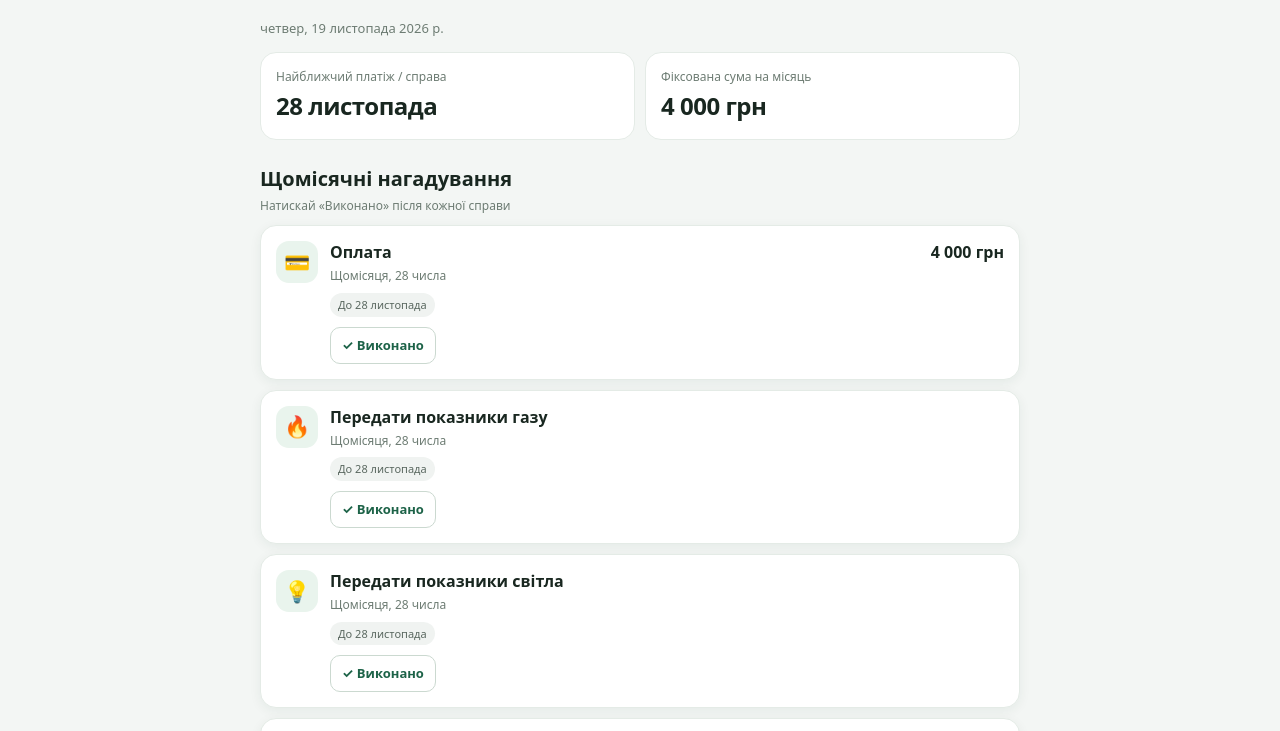
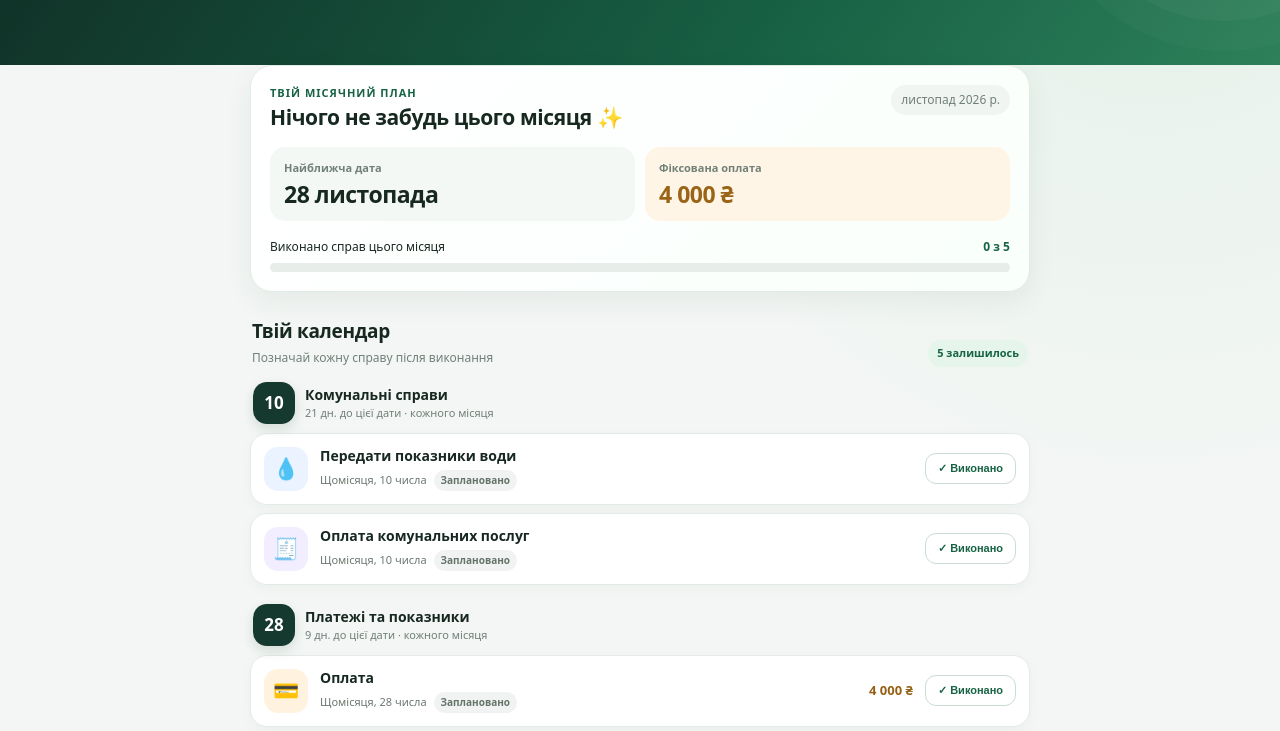
Before and after one commit to balakleyatojebalakleya-art/tyachiv-fuel-monitor, a plain HTML site: page payments/index.html in a window 1280 px wide. Shown: the part 139-870 px from the top of the page. Drawn offline with Linux system fonts and the light colour scheme.

Commit message:
Improve My Payments app design

```diff
--- a/payments/index.html
+++ b/payments/index.html
@@ -2,60 +2,78 @@
 <html lang="uk">
 <head>
 <meta charset="utf-8"><meta name="viewport" content="width=device-width,initial-scale=1">
-<meta name="theme-color" content="#173d32"><meta name="description" content="Особистий календар платежів і щомісячних справ.">
+<meta name="theme-color" content="#163d32"><meta name="description" content="Особистий календар платежів і щомісячних справ.">
 <link rel="manifest" href="./manifest.webmanifest"><link rel="icon" href="./icon.svg" type="image/svg+xml">
 <title>Мої платежі</title>
 <style>
-:root{color-scheme:light;--bg:#f3f6f4;--card:#fff;--ink:#192720;--muted:#6d7c73;--line:#e4ebe6;--green:#1d6348;--pale:#e9f4ed;--orange:#fff4df}
-*{box-sizing:border-box}body{margin:0;background:var(--bg);color:var(--ink);font:16px/1.45 system-ui,-apple-system,"Segoe UI",sans-serif}
-header{background:linear-gradient(130deg,#14372d,#267151);color:white;padding:28px 0 38px}.wrap{width:min(760px,calc(100% - 28px));margin:auto}
-.brand{display:flex;align-items:center;gap:13px}.logo{width:48px;height:48px;border-radius:15px;background:#ffffff20;display:grid;place-items:center;font-size:25px}h1{font-size:clamp(28px,6vw,36px);line-height:1.1;margin:0;letter-spacing:-.7px}header p{margin:7px 0 0;color:#d9ebe1}
-main{padding:22px 0 48px}.today{color:var(--muted);font-size:13px;margin-bottom:14px}
-.summary{display:grid;grid-template-columns:1fr 1fr;gap:10px;margin-bottom:18px}.stat{background:var(--card);border:1px solid var(--line);border-radius:16px;padding:15px}.stat small{display:block;color:var(--muted);font-size:12px}.stat strong{display:block;font-size:24px;margin-top:4px;letter-spacing:-.5px}
-.section-title{display:flex;justify-content:space-between;align-items:end;gap:12px;margin:24px 0 11px}h2{font-size:20px;margin:0}.hint{font-size:12px;color:var(--muted);margin:4px 0 0}
-.task{background:var(--card);border:1px solid var(--line);border-radius:16px;padding:15px;margin:10px 0;display:flex;gap:12px;align-items:flex-start;box-shadow:0 3px 12px #163c2910}.task.done{opacity:.68}.task.done .task-name{text-decoration:line-through}.task-icon{width:42px;height:42px;border-radius:13px;background:var(--pale);display:grid;place-items:center;font-size:21px;flex:none}.task-content{flex:1;min-width:0}.task-top{display:flex;justify-content:space-between;gap:8px;align-items:start}.task-name{font-weight:750}.task-date{font-size:12px;color:var(--muted);margin-top:3px}.amount{font-weight:800;white-space:nowrap}.tag{display:inline-block;font-size:11px;padding:4px 8px;border-radius:20px;background:#f0f3f1;color:#59675f;margin-top:8px}.tag.soon{background:var(--orange);color:#855b12}.tag.done-tag{background:var(--pale);color:var(--green)}
-button{font:inherit;cursor:pointer}.done-btn{border:1px solid #cbd9d0;background:white;color:var(--green);border-radius:10px;padding:8px 11px;font-size:13px;font-weight:700;margin-top:10px}.done-btn:hover{background:var(--pale)}.done .done-btn{background:var(--pale)}
-.notice{background:var(--orange);border:1px solid #f0dfbd;border-radius:14px;padding:12px 14px;font-size:13px;color:#70541e;margin-top:18px}
-.actions{display:flex;gap:9px;flex-wrap:wrap;margin-top:18px}.secondary{border:1px solid var(--line);background:white;border-radius:11px;padding:10px 13px;color:var(--ink);font-size:13px;font-weight:650}
-footer{color:var(--muted);font-size:12px;padding:18px 0;border-top:1px solid var(--line)}
-@media(max-width:420px){.task{padding:13px}.summary{gap:8px}.stat{padding:12px}.stat strong{font-size:21px}.task-icon{width:38px;height:38px}}
+:root{color-scheme:light;--bg:#f3f6f4;--card:#fff;--ink:#172820;--muted:#718078;--line:#e4ebe6;--green:#176344;--deep:#15392e;--mint:#e6f5eb;--blue:#eaf3ff;--amber:#fff3df;--purple:#f2edff;--shadow:0 10px 28px #183c2910}
+*{box-sizing:border-box}body{margin:0;background:radial-gradient(ellipse at 90% 0%,#e3f1e8 0,transparent 34%),var(--bg);color:var(--ink);font:15px/1.5 system-ui,-apple-system,"Segoe UI",sans-serif}.wrap{width:min(780px,calc(100% - 28px));margin:auto}
+header{color:white;background:linear-gradient(125deg,#102d25 0%,#176044 62%,#2d8059 100%);padding:25px 0 68px;position:relative;overflow:hidden}header:after{content:"";position:absolute;width:260px;height:260px;border:1px solid #ffffff20;border-radius:50%;right:-75px;top:-130px;box-shadow:0 0 0 28px #ffffff08,0 0 0 58px #ffffff06}
+.brand{display:flex;align-items:center;gap:13px;position:relative;z-index:1}.logo{width:52px;height:52px;border-radius:17px;background:#ffffff20;border:1px solid #ffffff30;display:grid;place-items:center;font-size:26px;box-shadow:inset 0 1px #ffffff30}h1{font-size:clamp(29px,6vw,38px);line-height:1.08;margin:0;letter-spacing:-1px}header p{margin:7px 0 0;color:#d7e9df;font-size:14px}.today{margin-top:22px;color:#e1f0e6;font-size:13px;position:relative;z-index:1}
+main{padding:0 0 42px;margin-top:-42px;position:relative;z-index:2}.hero{background:linear-gradient(135deg,#fff,#f9fffb);border:1px solid #e0ebe3;border-radius:22px;padding:19px;box-shadow:var(--shadow)}
+.hero-top{display:flex;justify-content:space-between;gap:12px;align-items:flex-start}.eyebrow{font-size:11px;font-weight:800;letter-spacing:1px;text-transform:uppercase;color:var(--green)}.hero h2{font-size:21px;line-height:1.2;margin:4px 0 0;letter-spacing:-.4px}.month{font-size:12px;color:var(--muted);background:#f0f5f1;border-radius:20px;padding:6px 10px;white-space:nowrap}
+.stats{display:grid;grid-template-columns:1fr 1fr;gap:10px;margin-top:17px}.stat{border-radius:15px;padding:13px 14px;background:#f3f8f4}.stat.money{background:#fff5e7}.stat small{display:block;font-size:11px;color:var(--muted);font-weight:650}.stat strong{display:block;font-size:23px;line-height:1.25;margin-top:3px;letter-spacing:-.5px}.stat.money strong{color:#9a6416}
+.progress-head{display:flex;justify-content:space-between;gap:10px;margin:17px 0 7px;font-size:12px}.progress-head span:last-child{font-weight:800;color:var(--green)}.progress{height:9px;background:#e7eee9;border-radius:20px;overflow:hidden}.progress>i{display:block;height:100%;width:0;background:linear-gradient(90deg,#269a65,#78c995);border-radius:20px;transition:width .25s}
+.section-head{display:flex;justify-content:space-between;align-items:end;gap:12px;margin:25px 2px 10px}h3{font-size:19px;margin:0;letter-spacing:-.3px}.hint{font-size:12px;color:var(--muted);margin:3px 0 0}.count{font-size:11px;font-weight:750;color:var(--green);background:var(--mint);padding:5px 9px;border-radius:20px;white-space:nowrap}
+.day-group{margin:15px 0 19px}.day-heading{display:flex;align-items:center;gap:10px;margin:0 3px 9px}.day-number{width:42px;height:42px;border-radius:14px;background:var(--deep);color:white;display:grid;place-items:center;font-size:17px;font-weight:850;box-shadow:0 5px 12px #15392e22}.day-label{font-weight:800;font-size:14px}.day-caption{font-size:11px;color:var(--muted)}
+.task{display:flex;gap:12px;align-items:center;background:var(--card);border:1px solid var(--line);border-radius:17px;padding:13px;margin:8px 0;box-shadow:0 4px 14px #183c2908;transition:transform .15s,border-color .15s}.task:active{transform:scale(.99)}.task.done{background:#f8fbf9;box-shadow:none}.task-icon{width:44px;height:44px;flex:none;border-radius:14px;display:grid;place-items:center;font-size:21px}.water{background:var(--blue)}.bill{background:var(--purple)}.payment{background:var(--amber)}.gas{background:#fff0e8}.light{background:#fff9d9}
+.task-content{min-width:0;flex:1}.task-name{font-size:14px;font-weight:780;line-height:1.25}.task.done .task-name{text-decoration:line-through;color:#78867e}.task-meta{display:flex;gap:7px;align-items:center;flex-wrap:wrap;margin-top:5px}.status{font-size:11px;color:#6b786f}.pill{font-size:10px;font-weight:750;border-radius:20px;padding:3px 7px;background:#f0f3f1;color:#65736b}.pill.today{background:#fff0d7;color:#986116}.pill.done{background:#e3f4e9;color:#176344}.amount{font-size:13px;font-weight:850;color:#966016;white-space:nowrap;margin-left:auto}
+.done-btn{flex:none;border:1px solid #c9ddd0;background:#fff;color:#176344;border-radius:11px;padding:8px 10px;font-size:11px;font-weight:800;min-width:91px}.done-btn:hover{background:var(--mint)}.task.done .done-btn{background:#e7f5eb;border-color:#d4e9da;color:#176344}
+.note{display:flex;gap:11px;background:#edf4ff;border:1px solid #dce9fa;border-radius:16px;padding:13px 14px;color:#435b78;font-size:12px;margin-top:21px}.note b{display:block;color:#294a72;margin-bottom:2px}.note-icon{font-size:20px}
+.actions{display:flex;gap:9px;flex-wrap:wrap;margin-top:15px}.secondary{border:1px solid var(--line);background:#fff;border-radius:11px;padding:10px 13px;color:#536158;font-size:12px;font-weight:700}.secondary:hover{background:#f7faf8}
+footer{color:var(--muted);font-size:11px;padding:17px 0 24px;text-align:center}
+@media(max-width:450px){header{padding-top:22px}.hero{padding:16px;border-radius:19px}.stats{gap:8px}.stat{padding:11px}.stat strong{font-size:21px}.task{gap:9px;padding:11px}.task-icon{width:39px;height:39px;border-radius:12px}.done-btn{min-width:80px;padding:8px 7px;font-size:10px}.day-number{width:39px;height:39px}}
 </style></head>
 <body>
-<header><div class="wrap"><div class="brand"><div class="logo">📅</div><div><h1>Мої платежі</h1><p>Твій особистий календар щомісячних справ</p></div></div></div></header>
+<header><div class="wrap"><div class="brand"><div class="logo">📅</div><div><h1>Мої платежі</h1><p>Усі важливі справи — під контролем</p></div></div><div class="today" id="today"></div></div></header>
 <main class="wrap">
-<div class="today" id="today"></div>
-<div class="summary"><div class="stat"><small>Найближчий платіж / справа</small><strong id="next-date">—</strong></div><div class="stat"><small>Фіксована сума на місяць</small><strong>4 000 грн</strong></div></div>
-<div class="section-title"><div><h2>Щомісячні нагадування</h2><p class="hint">Натискай «Виконано» після кожної справи</p></div></div>
+<section class="hero">
+ <div class="hero-top"><div><div class="eyebrow">Твій місячний план</div><h2>Нічого не забудь цього місяця ✨</h2></div><div class="month" id="month"></div></div>
+ <div class="stats">
+  <div class="stat"><small>Найближча дата</small><strong id="next-date">—</strong></div>
+  <div class="stat money"><small>Фіксована оплата</small><strong>4 000 ₴</strong></div>
+ </div>
+ <div class="progress-head"><span>Виконано справ цього місяця</span><span id="progress-label">0 з 5</span></div><div class="progress"><i id="progress-bar"></i></div>
+</section>
+<div class="section-head"><div><h3>Твій календар</h3><p class="hint">Позначай кожну справу після виконання</p></div><span class="count" id="left-count">5 справ</span></div>
 <div id="tasks"></div>
-<div class="notice"><strong>Про нагадування.</strong> Список і позначки зберігаються на цьому пристрої. Ця версія показує найближчі справи, але поки не надсилає гарантовані сповіщення, коли браузер повністю закритий. Відкривай додаток, щоб перевіряти календар.</div>
-<div class="actions"><button class="secondary" id="reset">Скинути позначки цього місяця</button><button class="secondary" id="install" hidden>Встановити додаток</button></div>
-</main><footer><div class="wrap">«Мої платежі» · Дані зберігаються локально в браузері цього пристрою.</div></footer>
+<div class="note"><div class="note-icon">🔔</div><div><b>Невелике нагадування</b>Позначки зберігаються на цьому пристрої. Додаток поки не надсилає гарантовані сповіщення, якщо його закрито. Відкривай календар, щоб перевіряти найближчі справи.</div></div>
+<div class="actions"><button class="secondary" id="reset">↺ Скинути позначки цього місяця</button><button class="secondary" id="install" hidden>＋ Встановити додаток</button></div>
+</main><footer><div class="wrap">«Мої платежі» · Твій особистий помічник</div></footer>
 <script>
 const tasks=[
-{id:"water",day:10,icon:"💧",name:"Передати показники води",kind:"Показники"},
-{id:"utilities",day:10,icon:"🧾",name:"Оплата комунальних послуг",kind:"Оплата"},
-{id:"payment",day:28,icon:"💳",name:"Оплата",amount:4000,kind:"Платіж"},
-{id:"gas",day:28,icon:"🔥",name:"Передати показники газу",kind:"Показники"},
-{id:"light",day:28,icon:"💡",name:"Передати показники світла",kind:"Показники"}
+{id:"water",day:10,icon:"💧",style:"water",name:"Передати показники води",kind:"Показники"},
+{id:"utilities",day:10,icon:"🧾",style:"bill",name:"Оплата комунальних послуг",kind:"Оплата"},
+{id:"payment",day:28,icon:"💳",style:"payment",name:"Оплата",amount:4000,kind:"Платіж"},
+{id:"gas",day:28,icon:"🔥",style:"gas",name:"Передати показники газу",kind:"Показники"},
+{id:"light",day:28,icon:"💡",style:"light",name:"Передати показники світла",kind:"Показники"}
 ];
-const monthKey=d=>d.getFullYear()+"-"+String(d.getMonth()+1).padStart(2,"0");
-const storageKey="my-payments-done-v1";
+const monthKey=d=>d.getFullYear()+"-"+String(d.getMonth()+1).padStart(2,"0"),storageKey="my-payments-done-v1";
 let done={};try{done=JSON.parse(localStorage.getItem(storageKey)||"{}")||{}}catch(e){done={}}
-const now=new Date();
+const now=new Date(),todayStart=new Date(now.getFullYear(),now.getMonth(),now.getDate()),mk=monthKey(now);
 document.querySelector("#today").textContent=now.toLocaleDateString("uk-UA",{weekday:"long",day:"numeric",month:"long",year:"numeric"});
-function dueDate(day,base=now){let d=new Date(base.getFullYear(),base.getMonth(),day);if(d<new Date(base.getFullYear(),base.getMonth(),base.getDate()))d=new Date(base.getFullYear(),base.getMonth()+1,day);return d}
+document.querySelector("#month").textContent=now.toLocaleDateString("uk-UA",{month:"long",year:"numeric"});
+function dueDate(day){let d=new Date(now.getFullYear(),now.getMonth(),day);if(d<todayStart)d=new Date(now.getFullYear(),now.getMonth()+1,day);return d}
 function fmt(d){return d.toLocaleDateString("uk-UA",{day:"numeric",month:"long"})}
+function dayDistance(d){return Math.round((new Date(d.getFullYear(),d.getMonth(),d.getDate())-todayStart)/86400000)}
 function render(){
- const mk=monthKey(now), list=tasks.map(t=>({...t,due:dueDate(t.day),isDone:!!done[mk+"-"+t.id]})).sort((a,b)=>a.due-b.due);
- const upcoming=list.find(t=>!t.isDone);
- document.querySelector("#next-date").textContent=upcoming?fmt(upcoming.due):"Усе виконано";
- document.querySelector("#tasks").innerHTML=list.map(t=>{
-  const key=mk+"-"+t.id, status=t.isDone?"Виконано":(t.due.toDateString()===now.toDateString()?"Сьогодні":("До "+fmt(t.due)));
-  return '<article class="task '+(t.isDone?"done":"")+'"><div class="task-icon">'+t.icon+'</div><div class="task-content"><div class="task-top"><div><div class="task-name">'+t.name+'</div><div class="task-date">Щомісяця, '+t.day+' числа</div></div>'+(t.amount?'<div class="amount">4 000 грн</div>':'')+'</div><span class="tag '+(t.isDone?"done-tag":(t.due.toDateString()===now.toDateString()?"soon":""))+'">'+status+'</span><br><button class="done-btn" data-key="'+key+'">'+(t.isDone?"Скасувати позначку":"✓ Виконано")+'</button></div></article>';
+ const list=tasks.map(t=>({...t,due:dueDate(t.day),isDone:!!done[mk+"-"+t.id]}));
+ const completed=list.filter(t=>t.isDone).length,remaining=list.length-completed,upcoming=list.filter(t=>!t.isDone).sort((a,b)=>a.due-b.due)[0];
+ document.querySelector("#next-date").textContent=upcoming?(dayDistance(upcoming.due)===0?"Сьогодні":fmt(upcoming.due)):"Усе готово!";
+ document.querySelector("#progress-label").textContent=completed+" з "+list.length;
+ document.querySelector("#progress-bar").style.width=(completed/list.length*100)+"%";
+ document.querySelector("#left-count").textContent=remaining?remaining+" залишилось":"Усе виконано ✓";
+ const groups=[10,28].map(day=>({day,items:list.filter(t=>t.day===day)}));
+ document.querySelector("#tasks").innerHTML=groups.map(g=>{
+  const d=dueDate(g.day),dist=dayDistance(d),caption=dist===0?"Сьогодні":dist===1?"Завтра":dist+" дн. до цієї дати";
+  return '<section class="day-group"><div class="day-heading"><div class="day-number">'+g.day+'</div><div><div class="day-label">'+(g.day===10?"Комунальні справи":"Платежі та показники")+'</div><div class="day-caption">'+caption+' · кожного місяця</div></div></div>'+
+  g.items.map(t=>{const key=mk+"-"+t.id,status=t.isDone?"Виконано":(dayDistance(t.due)===0?"Сьогодні":dayDistance(t.due)===1?"Завтра":"Заплановано");
+   return '<article class="task '+(t.isDone?"done":"")+'"><div class="task-icon '+t.style+'">'+t.icon+'</div><div class="task-content"><div class="task-name">'+t.name+'</div><div class="task-meta"><span class="status">Щомісяця, '+t.day+' числа</span><span class="pill '+(t.isDone?"done":dayDistance(t.due)<=1?"today":"")+'">'+status+'</span></div></div>'+(t.amount?'<div class="amount">4 000 ₴</div>':'')+'<button class="done-btn" data-key="'+key+'">'+(t.isDone?"✓ Готово":"✓ Виконано")+'</button></article>';
+  }).join("")+'</section>';
  }).join("");
  document.querySelectorAll("[data-key]").forEach(b=>b.addEventListener("click",()=>{const k=b.dataset.key;if(done[k])delete done[k];else done[k]=true;localStorage.setItem(storageKey,JSON.stringify(done));render()}));
 }
-document.querySelector("#reset").addEventListener("click",()=>{if(!confirm("Скинути всі позначки виконання за цей місяць?"))return;const prefix=monthKey(now)+"-";Object.keys(done).filter(k=>k.startsWith(prefix)).forEach(k=>delete done[k]);localStorage.setItem(storageKey,JSON.stringify(done));render()});
+document.querySelector("#reset").addEventListener("click",()=>{if(!confirm("Скинути всі позначки виконання за цей місяць?"))return;const prefix=mk+"-";Object.keys(done).filter(k=>k.startsWith(prefix)).forEach(k=>delete done[k]);localStorage.setItem(storageKey,JSON.stringify(done));render()});
 render();
 let installPrompt;window.addEventListener("beforeinstallprompt",e=>{e.preventDefault();installPrompt=e;const b=document.querySelector("#install");b.hidden=false;b.onclick=async()=>{installPrompt.prompt();await installPrompt.userChoice;installPrompt=null;b.hidden=true}});
 if("serviceWorker" in navigator)window.addEventListener("load",()=>navigator.serviceWorker.register("./sw.js").catch(()=>{}));
```
